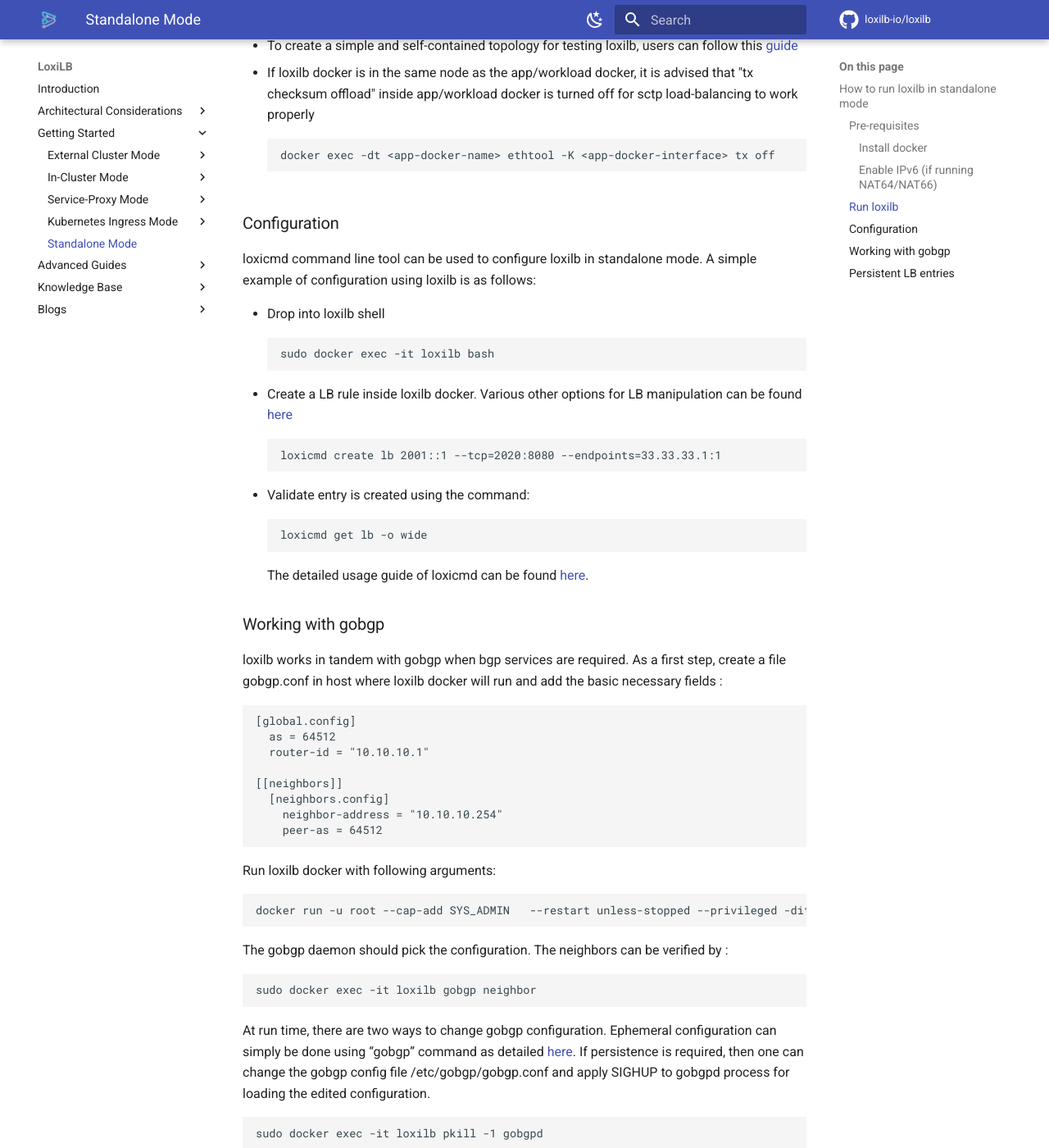
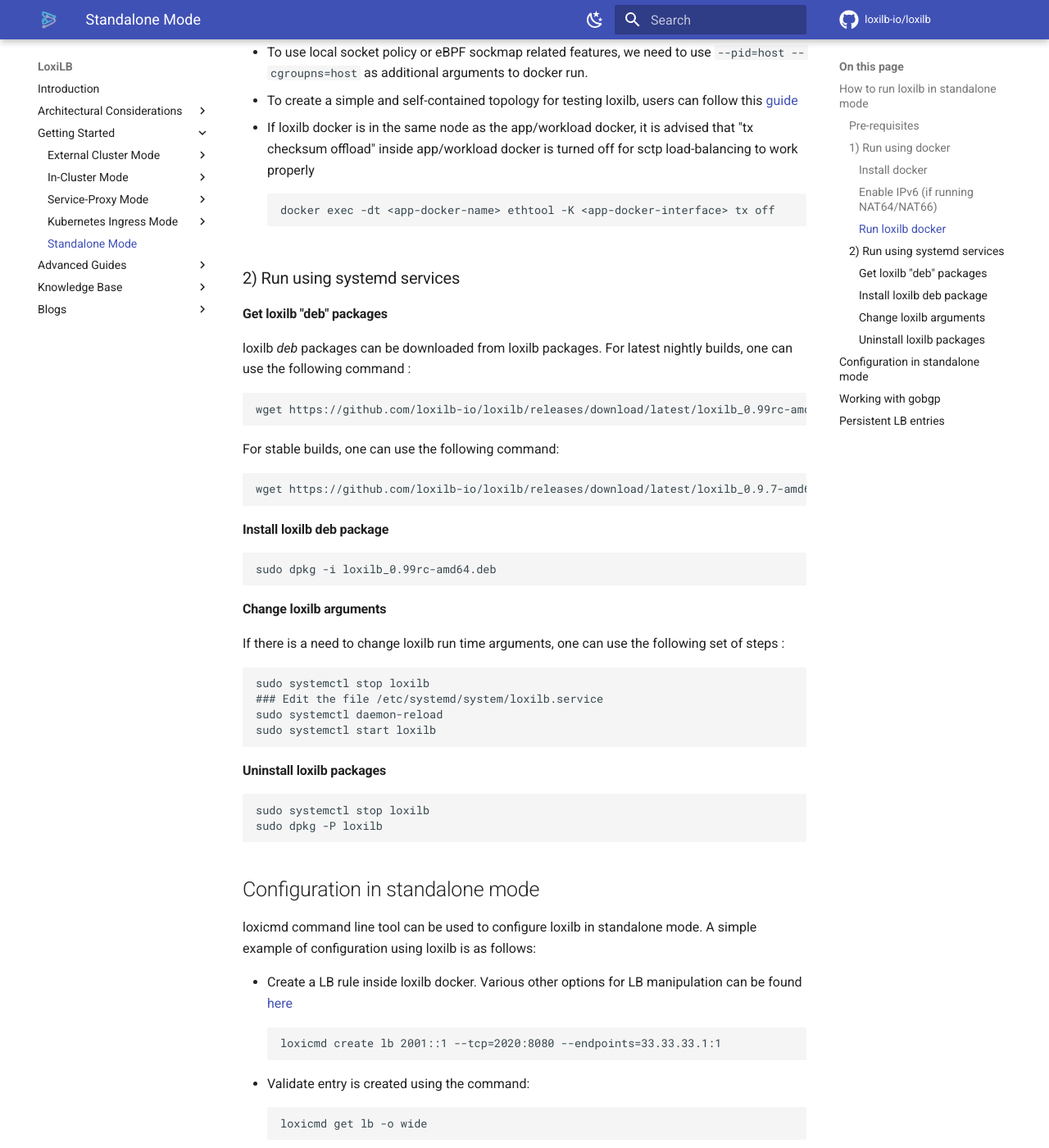
Before and after one commit to loxilb-io/loxilbdocs, an MkDocs documentation site: the page built from docs/standalone.md, in a window 1280 px wide and 1400 px high, scrolled down 1742 px. Shown: the whole window at 82% size. Built offline with MkDocs 1.6.1 and Material for MkDocs 9.7.7, drawn with Linux system fonts in a browser that asks for light colours; comment, search, counter and statistics services are not loaded; the version menu is left out; some of the changed text lies outside the part shown.

Commit message:
Update standalone.md

````diff
--- a/docs/standalone.md
+++ b/docs/standalone.md
@@ -4,7 +4,9 @@
 
 ### Pre-requisites
 
-*This guide uses Ubuntu 20.04.5 LTS as the base operating system*
+*This guide uses Ubuntu 20.04.5 LTS as the base operating system*. Please check [system requirements](https://docs.loxilb.io/latest/requirements/) for other supported OSs.
+
+### 1) Run using docker
 
 #### Install docker
 
@@ -14,14 +16,12 @@
 sudo apt install snapd
 sudo snap install docker
 ```
-
 #### Enable IPv6 (if running NAT64/NAT66)
 ```
 sysctl net.ipv6.conf.all.disable_ipv6=0
 sysctl net.ipv6.conf.default.disable_ipv6=0
 ```
-
-### Run loxilb
+#### Run loxilb docker
 
 Get the loxilb official docker image
 
@@ -72,15 +72,45 @@
 ```
 docker exec -dt <app-docker-name> ethtool -K <app-docker-interface> tx off
 ```
+### 2) Run using systemd services
 
-### Configuration
+#### Get loxilb "deb" packages
+
+loxilb *deb* packages can be downloaded from loxilb packages. For latest nightly builds, one can use the following command :
+
+```
+wget https://github.com/loxilb-io/loxilb/releases/download/latest/loxilb_0.99rc-amd64.deb
+```
+
+For stable builds, one can use the following command:
+
+```
+wget https://github.com/loxilb-io/loxilb/releases/download/latest/loxilb_0.9.7-amd64.deb
+```
+#### Install loxilb deb package
+```
+sudo dpkg -i loxilb_0.99rc-amd64.deb
+```
+#### Change loxilb arguments
+
+If there is a need to change loxilb run time arguments, one can use the following set of steps :
+
+```
+sudo systemctl stop loxilb
+### Edit the file /etc/systemd/system/loxilb.service
+sudo systemctl daemon-reload
+sudo systemctl start loxilb
+```
+#### Uninstall loxilb packages
+
+```
+sudo systemctl stop loxilb
+sudo dpkg -P loxilb
+```
+## Configuration in standalone mode
 
 loxicmd command line tool can be used to configure loxilb in standalone mode. A simple example of configuration using loxilb is as follows:
 
-* Drop into loxilb shell
-```
-sudo docker exec -it loxilb bash
-```
 * Create a LB rule inside loxilb docker. Various other options for LB manipulation can be found [here](https://github.com/loxilb-io/loxilbdocs/blob/main/docs/cmd.md#load-balancer)
 ```
 loxicmd create lb 2001::1 --tcp=2020:8080 --endpoints=33.33.33.1:1
@@ -89,9 +119,14 @@
 ```
 loxicmd get lb -o wide
 ```
-The detailed usage guide of loxicmd can be found [here](https://loxilb-io.github.io/loxilbdocs/cmd/).
 
-### Working with gobgp
+The detailed usage guide of loxicmd can be found [here](https://loxilb-io.github.io/loxilbdocs/cmd/). If loxilb docker is being used, these commands are available after dropping into loxilb docker:
+
+* Drop into loxilb shell
+```
+sudo docker exec -it loxilb bash
+```
+## Working with gobgp
 
 loxilb works in tandem with gobgp when bgp services  are required. As a first step, create a file gobgp.conf in host where loxilb docker will run and add the basic necessary fields :
 
@@ -117,12 +152,14 @@
 sudo docker exec -it loxilb gobgp neighbor
 ```
 
+Kindly note that while working with loxilb docker, gobgp is already packaged in the loxilb docker. If one is using systemd based packages, gobgp needs to be installed manually as per [instructions](https://github.com/osrg/gobgp?tab=readme-ov-file).
+
 At run time, there are two ways to change gobgp configuration. Ephemeral configuration can simply be done using “gobgp” command as detailed [here](https://github.com/osrg/gobgp/blob/master/docs/sources/cli-operations.md). If persistence is required, then one can change the gobgp config file /etc/gobgp/gobgp.conf and apply SIGHUP to gobgpd process for loading the edited configuration.
 
 ```
 sudo docker exec -it loxilb pkill -1 gobgpd
 ```
-### Persistent LB entries
+## Persistent LB entries
 
 To save the created rules across reboots, one can use the following command:
 
````
